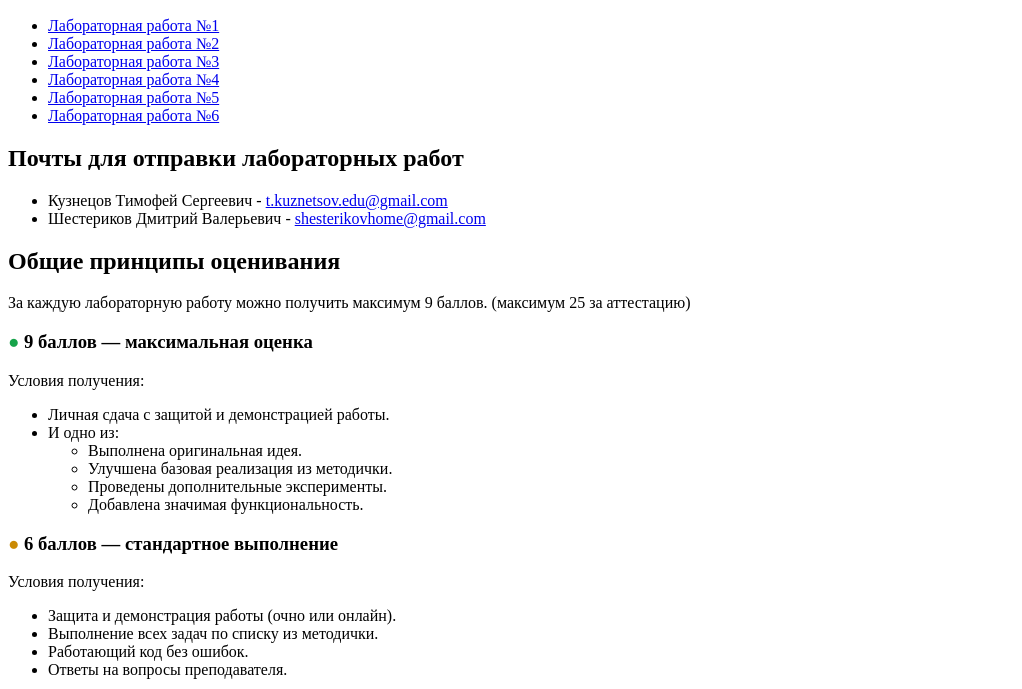
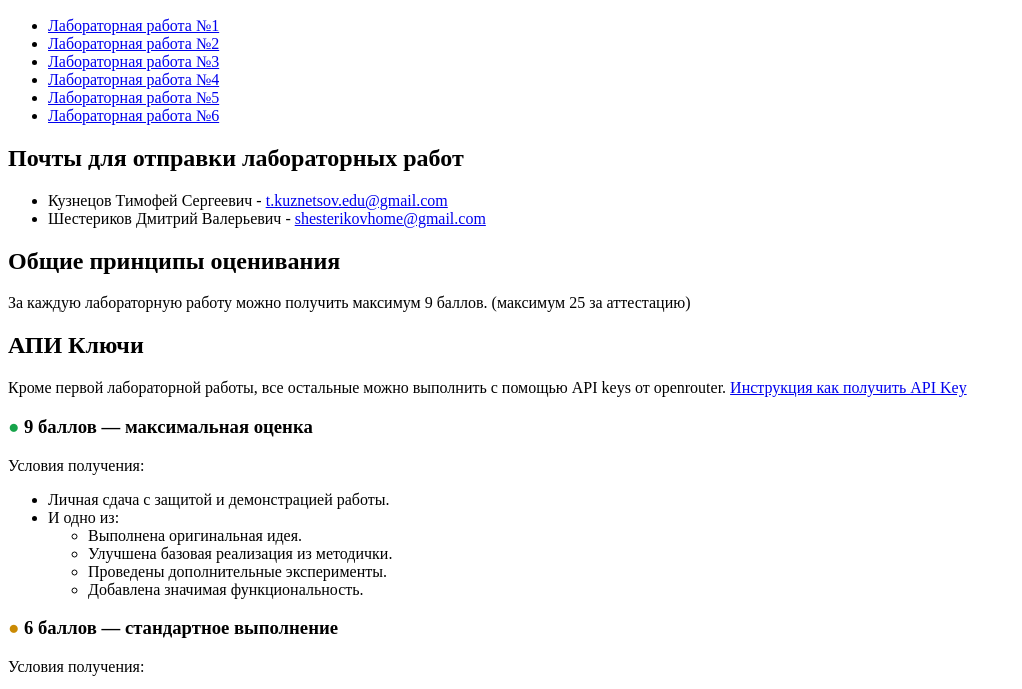
Before and after one commit to tima1702/stp, a plain HTML site: page index.html in a window 1280 px wide. Shown: the part 110-799 px from the top of the page, without its empty margins (0-1022 px from the left). Drawn offline with Linux system fonts and the light colour scheme.

Commit message:
Update index.html

```diff
--- a/index.html
+++ b/index.html
@@ -27,6 +27,12 @@
 <h2>Общие принципы оценивания</h2>
 <p>За каждую лабораторную работу можно получить максимум 9 баллов. (максимум 25 за аттестацию)</p>
 
+<h2>АПИ Ключи</h2>
+<p>Кроме первой лабораторной работы, все остальные можно выполнить с помощью API keys от openrouter.
+<a href="https://github.com/tima1702/stp/blob/main/%D0%9F%D0%BE%D0%BB%D1%83%D1%87%D0%B5%D0%BD%D0%B8%D0%B5%20API%20%D0%BA%D0%BB%D1%8E%D1%87%D0%B0%20%D0%B4%D0%BB%D1%8F%20LLM.md" target="_blanc">
+    Инструкция как получить API Key
+</a>
+</p>
 <section aria-labelledby="lvl-9">
   <h3 id="lvl-9">
     <span aria-hidden="true" style="color:#16a34a">●</span>
```
